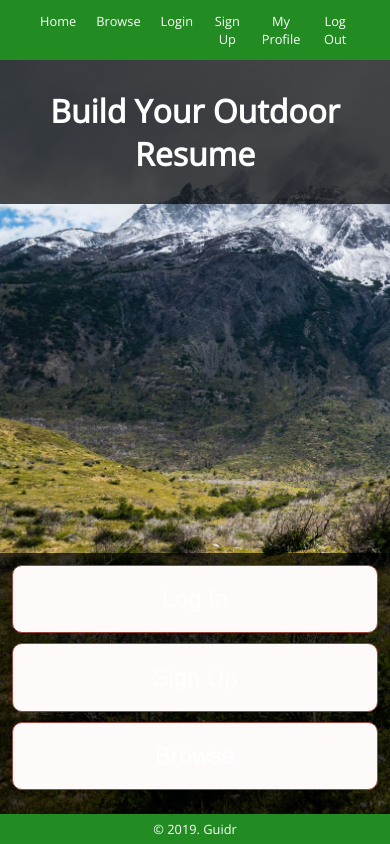
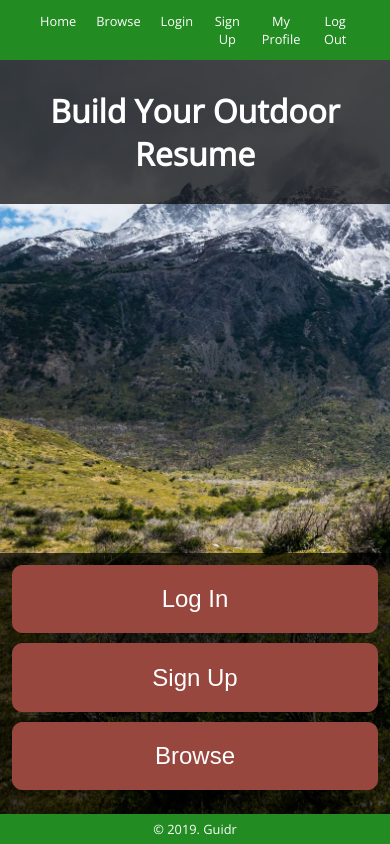
Before and after one commit to Build-Week-FT-Guidr/front-end, a React (Create React App) app in the folder guidr/: page / in a window 390 px wide. Built offline with nearby package versions, Linux system fonts and the light colour scheme; no server answers.

Commit message:
Removed background of snow color in buttons on home

```diff
--- a/guidr/src/sass/Home.scss
+++ b/guidr/src/sass/Home.scss
@@ -72,7 +72,6 @@
       button {
         margin: 0;
         margin-bottom: 10px;
-        background-color: snow;
       }
     }
   }
```
